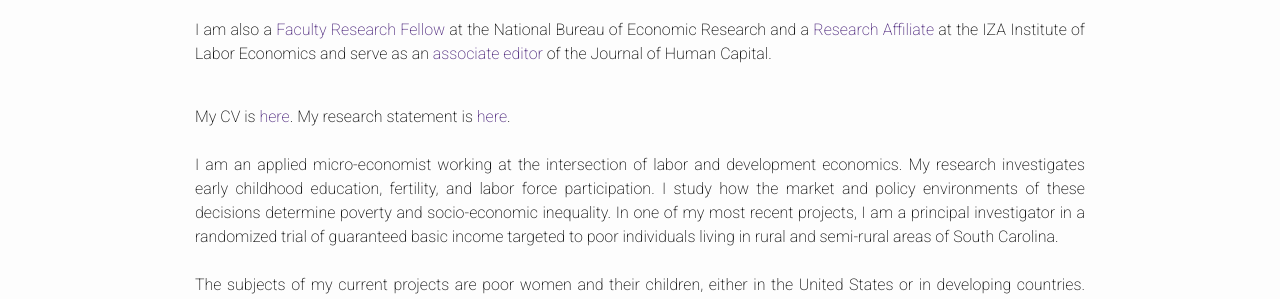
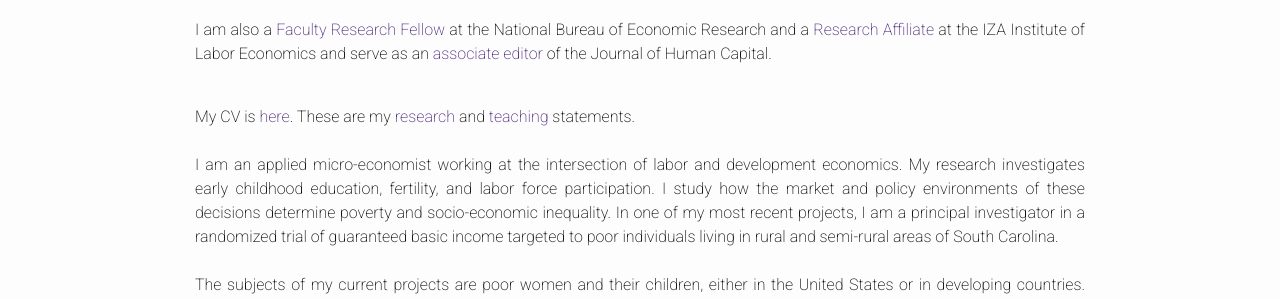
Before and after one commit to jorgelgarcia/jorgelgarcia.github.io, a Jekyll site: the page built from index.html, in a window 1280 px wide. Shown: the part 211-510 px from the top of the page. Built offline with Jekyll 4.4.1, drawn with Linux system fonts in a browser that asks for light colours; nearby versions of some CDN libraries; some web fonts are replaced.

Commit message:
add teaching statement to index

```diff
--- a/index.html
+++ b/index.html
@@ -17,7 +17,7 @@
 </p>
 <br>
 <p align="justify">
-My CV is <a href="https://jorgelgarcia.github.io/cv/">here</a>. My research statement is <a href="https://www.dropbox.com/s/j2zh6xceq8myhmd/garcia_abbreviatedresearchstatement.pdf?dl=0">here</a>.
+My CV is <a href="https://jorgelgarcia.github.io/cv/">here</a>. These are my <a href="https://www.dropbox.com/s/j2zh6xceq8myhmd/garcia_abbreviatedresearchstatement.pdf?dl=0">research</a> and <a href="https://www.dropbox.com/s/z0eeahtcu0c0n20/garcia_teachingstatement.pdf?dl=0">teaching</a> statements.
 <br>
 <br>
 I am an applied micro-economist working at the intersection of labor and development economics. My research investigates early childhood education, fertility, and labor force participation. I study how the market and policy environments of these decisions determine poverty and socio-economic inequality. In one of my most recent projects, I am a principal investigator in a randomized trial of guaranteed basic income targeted to poor individuals living in rural and semi-rural areas of South Carolina.
```
